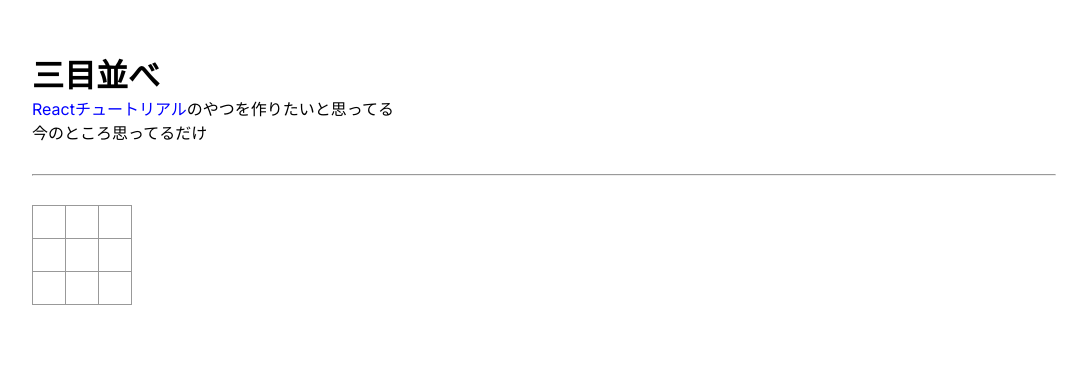
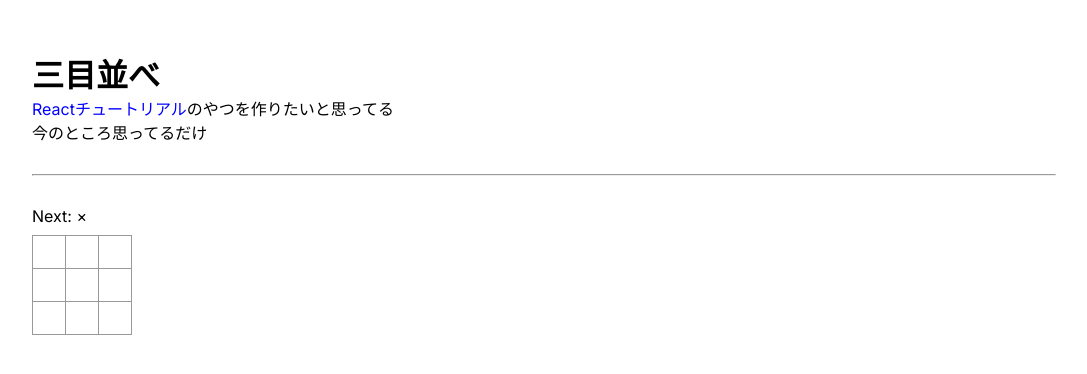
Before and after one commit to nanasi-1/nextjs-page, a Next.js app: page /tic-tac-toe in a window 1280 px wide. Shown: the top 374 px of the page, without its empty margins (96-1183 px from the left). Built offline with nearby package versions, Linux system fonts and the light colour scheme.

Commit message:
現在の状態を表示するエリアを追加

```diff
--- a/src/app/tic-tac-toe/components/Board.tsx
+++ b/src/app/tic-tac-toe/components/Board.tsx
@@ -5,19 +5,53 @@ import { Square } from "./Square";
 
 export default function Board() {
     const [squares, setSquares] = useState<SquareValue[]>(Array(9).fill(null));
-    function onSquareClick(i: number) {
+    const [xIsNext, setXIsNext] = useState(true);
+
+    function handleClick(i: number) {
+        if(squares[i]) return; // マスが入力済みの場合
+        if(calcWinner(squares)) return; // 結果が出ている場合
+
         const nextSquares = squares.slice(); // 配列をコピー
-        nextSquares[i] = "×";
+        nextSquares[i] = xIsNext ? '×' : '○';
         setSquares(nextSquares);
+        setXIsNext(!xIsNext);
     }
+
+    const winner = calcWinner(squares);
+    const status = winner ? `winner: ${winner}` : `Next: ${xIsNext ? '×' : '○'}`;
+
     return (
-        <div className="board">
-            {
+        <>
+            <div className="status">{status}</div>
+            <div className="board"> {
                 // 0~9が入ったの配列からSquare9個を生成
-                Array(9).fill(null).map((_,i) => { return (
-                    <Square value={squares[i]} onSquareClick={() => onSquareClick(i)} key={i}/>
-                )})
-            }
-        </div>
+                Array(9).fill(null).map((_,i) => {
+                    return (
+                        <Square value={squares[i]} onSquareClick={() => handleClick(i)} key={i}/>
+                    );
+                })
+            } </div>
+        </>
     );
 }
+
+/** 勝者を判定する関数 */
+function calcWinner(squares: SquareValue[]) {
+    const lines = [
+        [0, 1, 2],
+        [3, 4, 5],
+        [6, 7, 8],
+        [0, 3, 6],
+        [1, 4, 7],
+        [2, 5, 8],
+        [0, 4, 8],
+        [2, 4, 6]
+    ];
+    for (let i = 0; i < lines.length; i++) {
+        const [a, b, c] = lines[i];
+        if (squares[a] && squares[a] === squares[b] && squares[a] === squares[c]) {
+            return squares[a];
+        }
+    }
+    return null;
+}
```
